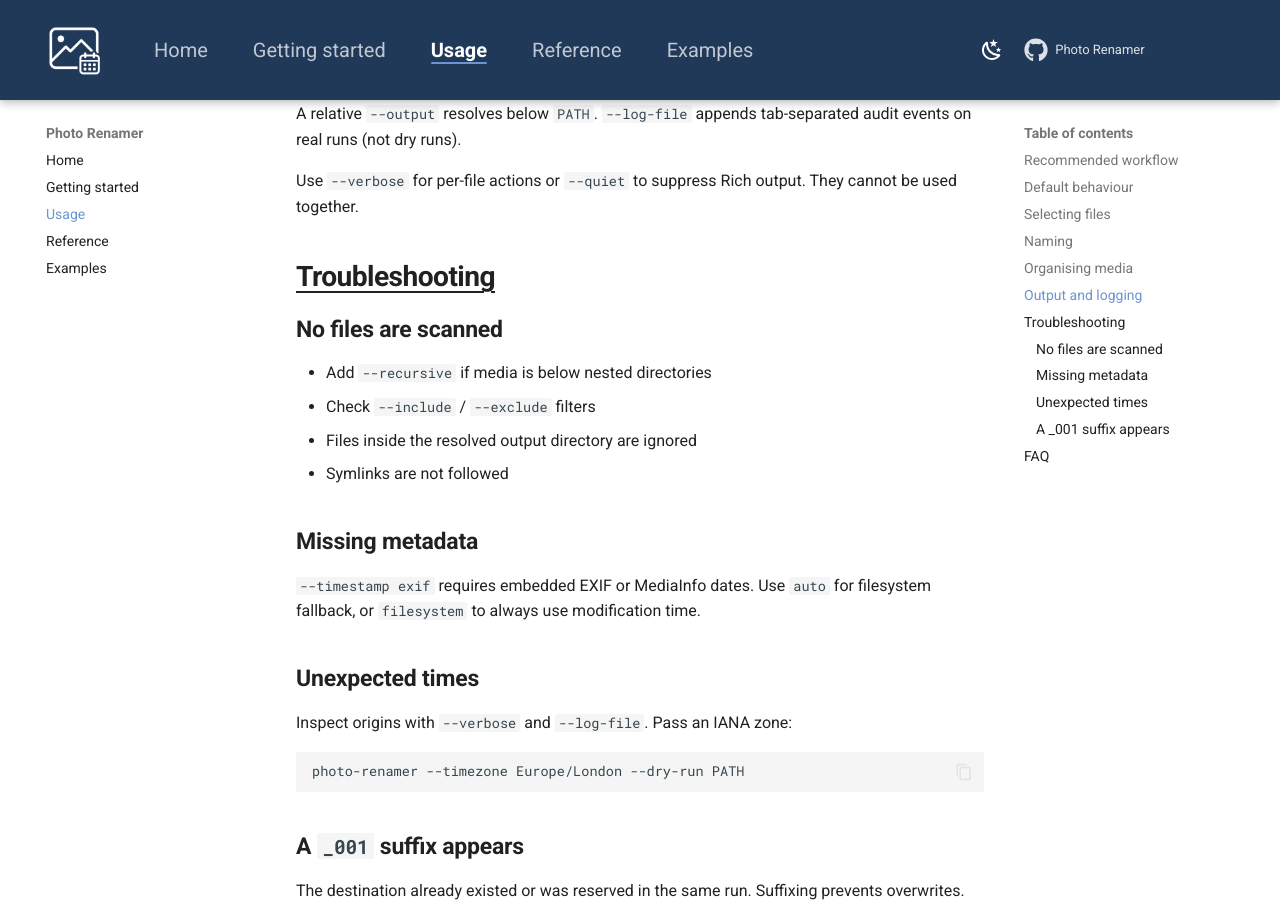
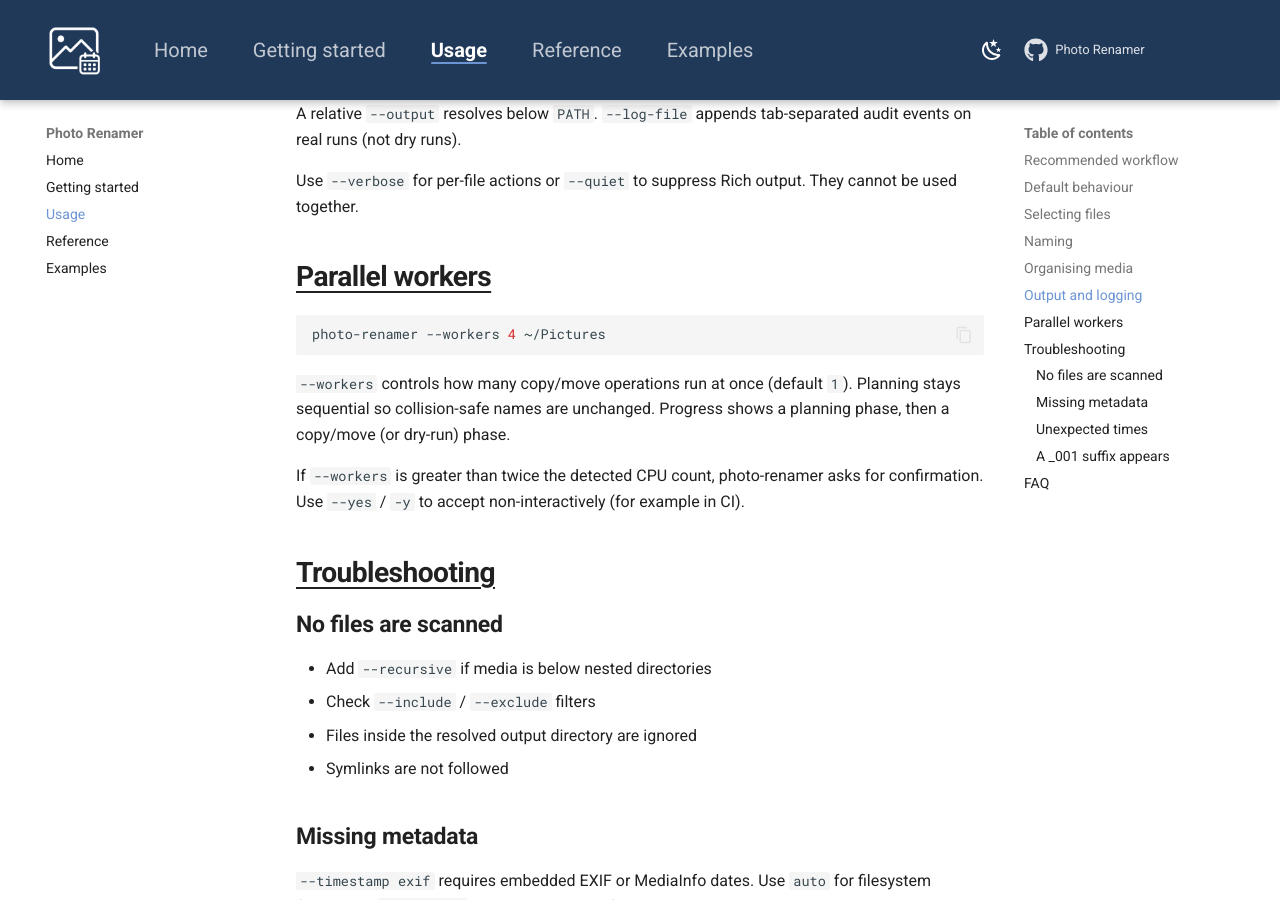
Before and after one commit to lupaxa-miscellaneous-toolbox/photo-renamer, an MkDocs documentation site: the page built from mkdocs/usage.md, in a window 1280 px wide and 900 px high, scrolled down 1881 px. Built offline with MkDocs 1.6.1 and Material for MkDocs 9.7.7, drawn with Linux system fonts in a browser that asks for light colours; comment, search, counter and statistics services are not loaded.

Commit message:
Document --workers and --yes for parallel apply.
Co-authored-by: Cursor <cursoragent@cursor.com>

````diff
--- a/mkdocs/usage.md
+++ b/mkdocs/usage.md
@@ -88,6 +88,20 @@ audit events on real runs (not dry runs).
 Use `--verbose` for per-file actions or `--quiet` to suppress Rich output. They
 cannot be used together.
 
+## Parallel workers
+
+```bash
+photo-renamer --workers 4 ~/Pictures
+```
+
+`--workers` controls how many copy/move operations run at once (default `1`).
+Planning stays sequential so collision-safe names are unchanged. Progress shows a
+planning phase, then a copy/move (or dry-run) phase.
+
+If `--workers` is greater than twice the detected CPU count, photo-renamer asks
+for confirmation. Use `--yes` / `-y` to accept non-interactively (for example in
+CI).
+
 ## Troubleshooting
 
 ### No files are scanned
````
Also changed, not shown: README.md (+2 -0 lines).
